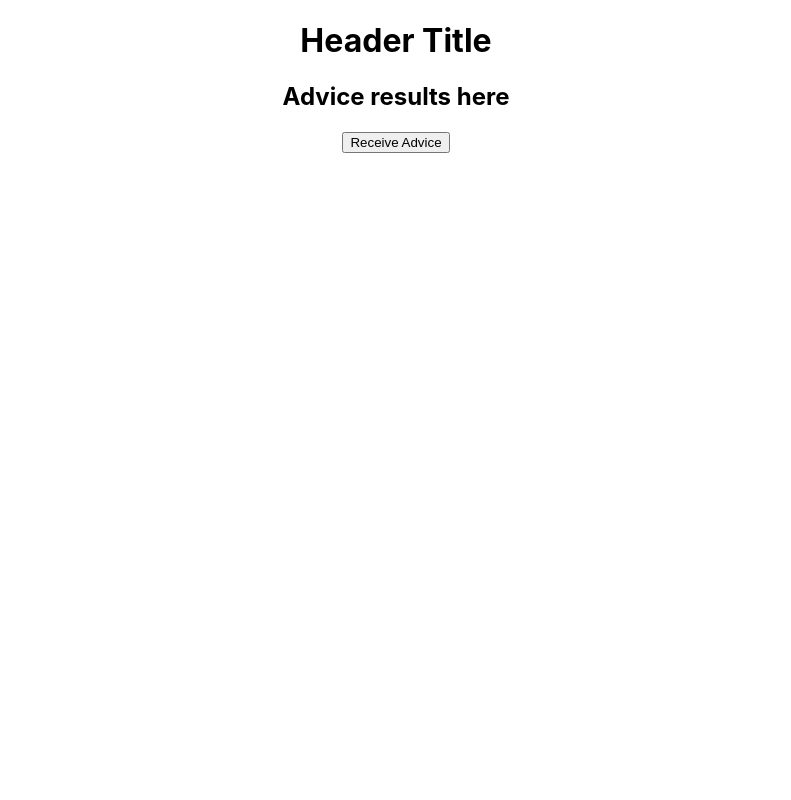
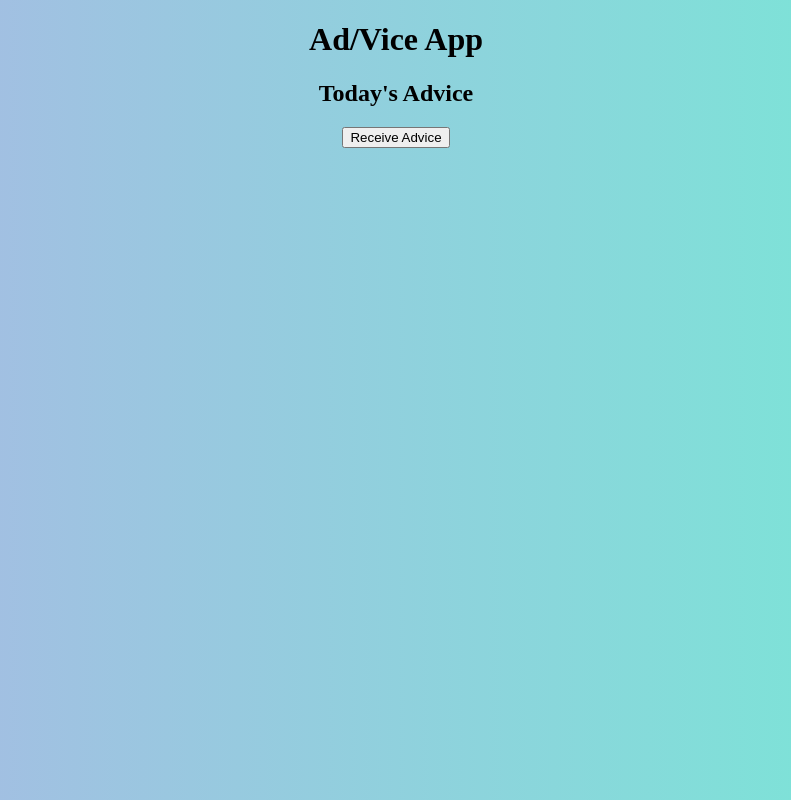
Before and after one commit to Mysta3/advice_app, a React (Create React App) app in the folder advice_api_app/: page / in a window 1280 px wide. Shown: the whole page, without its empty margins (244-1035 px from the left). Built offline with nearby package versions, Linux system fonts and the light colour scheme.

Commit message:
functionality for receiving random advice from API completed.

```diff
--- a/advice_api_app/package.json
+++ b/advice_api_app/package.json
@@ -6,6 +6,7 @@
     "@testing-library/jest-dom": "^4.2.4",
     "@testing-library/react": "^9.3.2",
     "@testing-library/user-event": "^7.1.2",
+    "axios": "^0.19.2",
     "enzyme": "^3.11.0",
     "enzyme-adapter-react-16": "^1.15.2",
     "react": "^16.12.0",
--- a/advice_api_app/src/App.js
+++ b/advice_api_app/src/App.js
@@ -1,15 +1,28 @@
-import React from 'react';
+import React, { useState } from 'react';
 import './index.css';
 import Header from './components/Header';
 import AdviceResult from './components/AdviceResult';
 import ButtonFetch from './components/ButtonFetch';
+import Axios from 'axios';
 
 function App() {
+  const [getAdvice, setAdvice] = useState({});
+
+  //build function that fetches information
+  const generateAdvice = () => {
+    const rootUrl = 'https://api.adviceslip.com/advice'; // store base fetch url in a variable
+    Axios.get(rootUrl).then(response => {
+      setAdvice(response.data.slip);
+      console.log(response.data.slip.slip_id);
+    });
+  };
+
+  console.log(getAdvice.advice);
   return (
     <div>
       <Header />
-      <AdviceResult />
-      <ButtonFetch />
+      <AdviceResult getAdvice={getAdvice} />
+      <ButtonFetch generateAdvice={generateAdvice} />
     </div>
   );
 }
--- a/advice_api_app/src/components/AdviceResult.js
+++ b/advice_api_app/src/components/AdviceResult.js
@@ -1,10 +1,15 @@
 import React from 'react';
 import '../index.css';
 
-function AdviceResult() {
+function AdviceResult(props) {
+  const advice = props.getAdvice.advice;
+  const adviceID = props.getAdvice.slip_id;
+
   return (
     <div>
-      <h2>Advice results here</h2>
+      <h2>Today's Advice</h2>
+      {advice && <h4>Tip # {adviceID}</h4>}
+      <p>{advice}</p>
     </div>
   );
 }
--- a/advice_api_app/src/components/ButtonFetch.js
+++ b/advice_api_app/src/components/ButtonFetch.js
@@ -1,14 +1,12 @@
 import React from 'react';
 
-function ButtonFetch() {
-  // store base fetch url in a variable
-  // store parms in another varibale
-  //use interperulation to join the two
+function ButtonFetch(props) {
+  // store params in another variable
+  const generateAdvice = props.generateAdvice;
 
-  //build function that fetches information
   return (
     <div>
-      <button>Receive Advice</button>
+      <button onClick={generateAdvice}>Receive Advice</button>
     </div>
   );
 }
--- a/advice_api_app/src/components/Header.js
+++ b/advice_api_app/src/components/Header.js
@@ -4,7 +4,7 @@ import '../index.css';
 function Header() {
   return (
     <div>
-      <h1>Header Title</h1>
+      <h1>Ad/Vice App</h1>
     </div>
   );
 }
--- a/advice_api_app/src/index.css
+++ b/advice_api_app/src/index.css
@@ -1,8 +1,20 @@
 body {
   margin: 0 auto;
-  font-family: -apple-system, BlinkMacSystemFont, 'Segoe UI', 'Roboto', 'Oxygen',
+  background: #74ebd5; /* fallback for old browsers */
+  background: -webkit-linear-gradient(
+    to right,
+    #acb6e5,
+    #74ebd5
+  ); /* Chrome 10-25, Safari 5.1-6 */
+  background: linear-gradient(
+    to right,
+    #acb6e5,
+    #74ebd5
+  ); /* W3C, IE 10+/ Edge, Firefox 16+, Chrome 26+, Opera 12+, Safari 7+ */
+
+  /* font-family: -apple-system, BlinkMacSystemFont, 'Segoe UI', 'Roboto', 'Oxygen',
     'Ubuntu', 'Cantarell', 'Fira Sans', 'Droid Sans', 'Helvetica Neue',
-    sans-serif;
+    sans-serif; */
   -webkit-font-smoothing: antialiased;
   -moz-osx-font-smoothing: grayscale;
   text-align: center;
```
Also changed, not shown: 1 other file (tests, documents, lock files or other folders).
